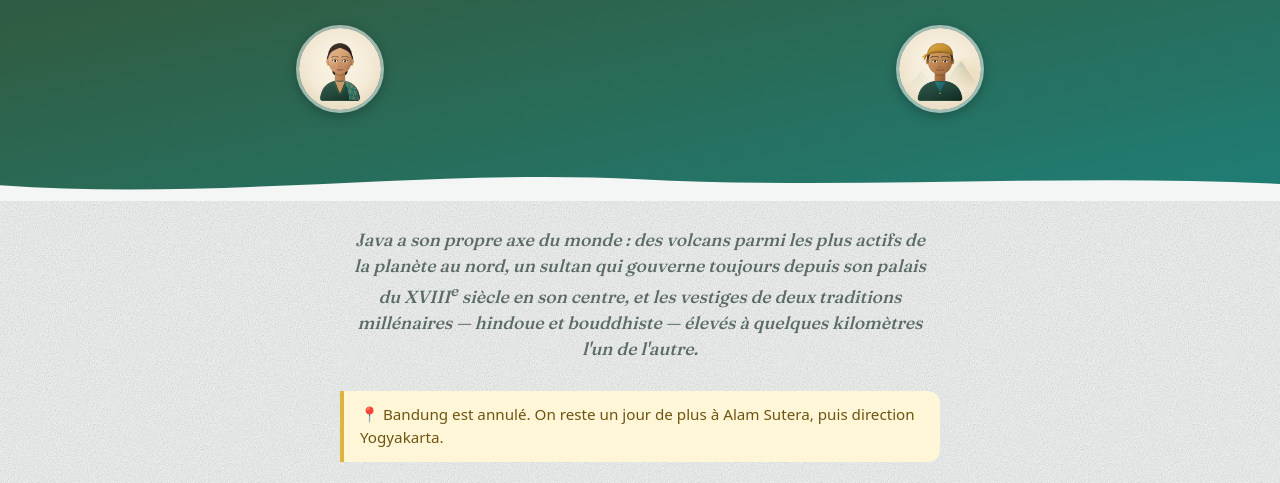
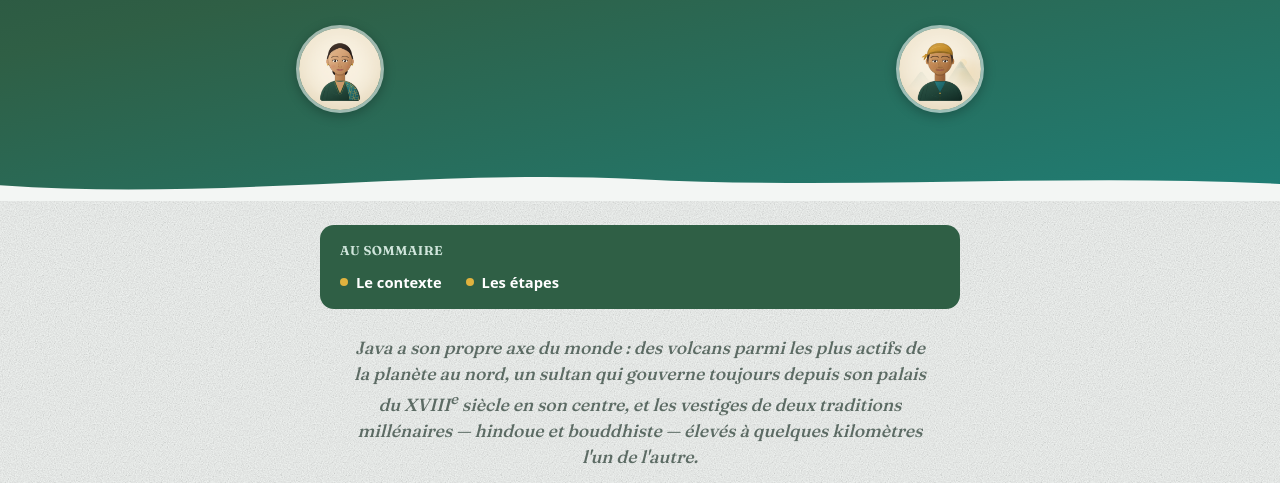
Before and after one commit to mozartcode9999/indonesie-family-trip, a plain HTML site: page index.html in a window 1280 px wide. Shown: the part 299-782 px from the top of the page. Drawn offline with Linux system fonts and the light colour scheme.

Commit message:
Ajoute un sommaire cliquable sur la landing
Bloc "Au sommaire" en carte verte, 2 ancres réelles (Le contexte, Les
étapes) — pattern décortiqué au DOM sur tourdumondiste.com/itineraires-
indonesie (conteneur plein cadre, liste flex-wrap, puce ronde en ::before),
adapté à notre palette. Ajoute l'id="intro" qui manquait sur la section.

Co-Authored-By: Claude Sonnet 5 <noreply@anthropic.com>
Claude-Session: https://claude.ai/code/session_019KP4N23qtJuPYZ6tqjE3Fb

```diff
--- a/index.html
+++ b/index.html
@@ -106,6 +106,21 @@
 
   .header-vague{position:absolute; left:0; right:0; bottom:-1px; width:100%; height:36px; display:block; z-index:2}
   .header-vague path{fill:var(--brume)}
+
+  /* ---- Sommaire cliquable, pattern "Au sommaire" de tourdumondiste (décortiqué au DOM) ---- */
+  .sommaire{
+    background:var(--the); color:#fff; border-radius:14px;
+    padding:1rem 1.25rem; margin:1.5rem auto 0;
+  }
+  .sommaire-titre{
+    font-family:"Fraunces",Georgia,serif; font-weight:650; text-transform:uppercase;
+    letter-spacing:.04em; font-size:.8rem; margin:0 0 .6rem; color:#CFE5DB;
+  }
+  .sommaire-liste{list-style:none; margin:0; padding:0; display:flex; flex-wrap:wrap; gap:.5rem 1.5rem}
+  .sommaire-liste li{display:flex; align-items:center; gap:.5rem}
+  .sommaire-liste li::before{content:""; width:8px; height:8px; border-radius:50%; background:var(--soufre-bord); flex:0 0 auto}
+  .sommaire-liste a{color:#fff; text-decoration:none; font-size:.92rem; font-weight:600}
+  .sommaire-liste a:hover, .sommaire-liste a:focus-visible{text-decoration:underline}
 
   .intro{padding:1.6rem 1.25rem 0}
   .intro-texte{
@@ -234,7 +249,15 @@
   </svg>
 </header>
 
-<section class="intro colonne">
+<nav class="sommaire colonne" aria-label="Sommaire de la page">
+  <p class="sommaire-titre">Au sommaire</p>
+  <ul class="sommaire-liste">
+    <li><a href="#intro">Le contexte</a></li>
+    <li><a href="#etapes">Les étapes</a></li>
+  </ul>
+</nav>
+
+<section class="intro colonne" id="intro">
   <p class="intro-texte">Java a son propre axe du monde : des volcans parmi les plus actifs de la planète au nord, un sultan qui gouverne toujours depuis son palais du XVIII<sup>e</sup> siècle en son centre, et les vestiges de deux traditions millénaires — hindoue et bouddhiste — élevés à quelques kilomètres l'un de l'autre.</p>
 </section>
 
```
